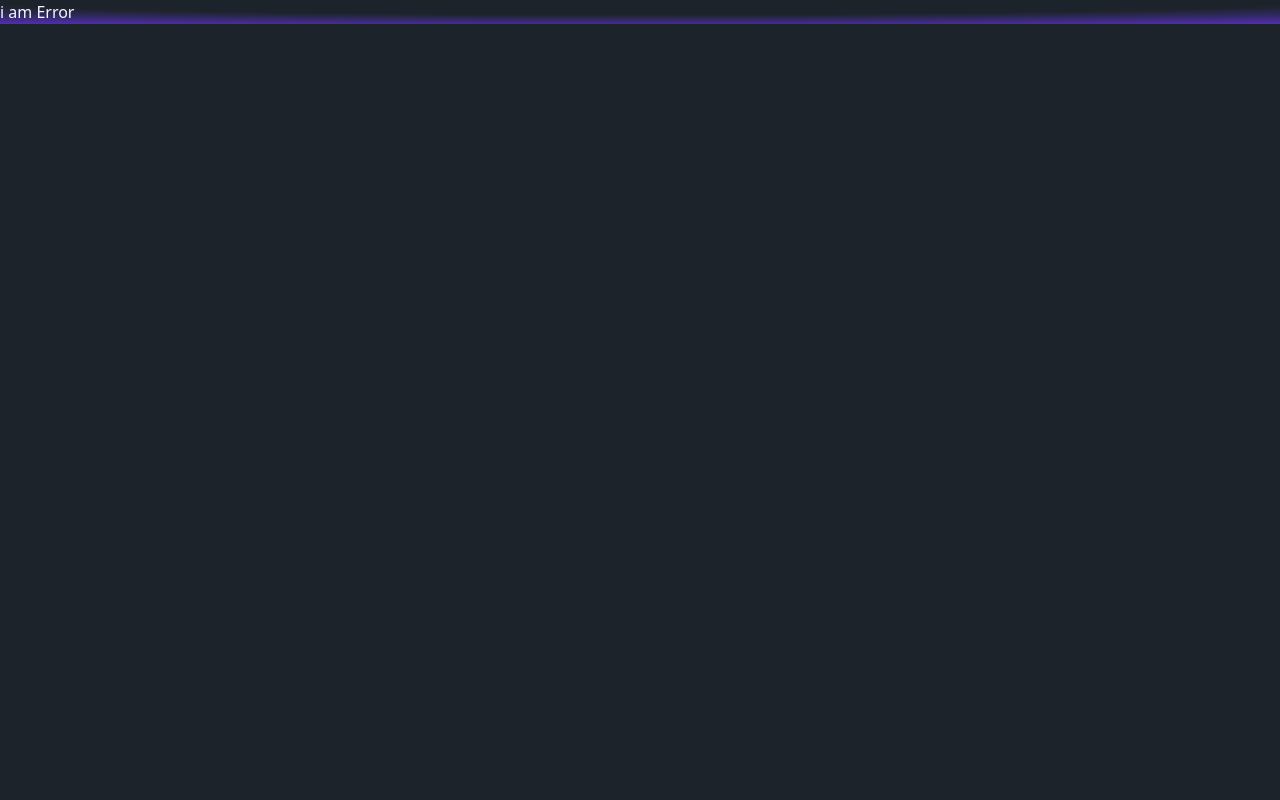
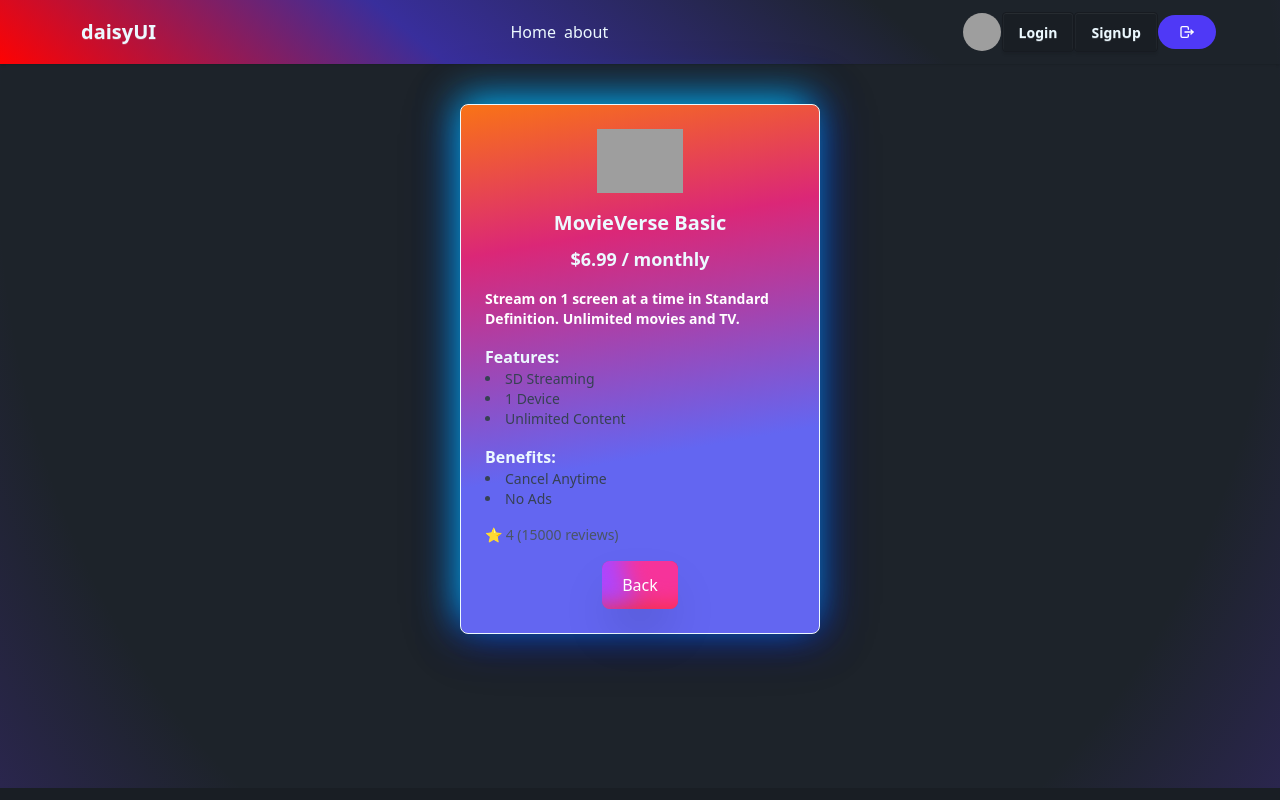
Before and after one commit to mohammad-oli56/MovieVerse, a React (Vite) app: page /subDetails/1 in a window 1280 px wide. Before the commit this address had no page. Shown: the top 800 px of the page. Built offline with nearby package versions, Linux system fonts and the light colour scheme; grey boxes are pictures that could not be loaded.

Commit message:
add details button

```diff
--- a/public/sub_plan.json
+++ b/public/sub_plan.json
@@ -5,7 +5,7 @@
     "thumbnail_logo": "https://example.com/logos/movieverse-basic.png",
     "frequency": "monthly",
     "price": 6.99,
-    "description": "Stream on 1 screen at a time in Standard Definition. Unlimited movies and TV shows.",
+    "description": "Stream on 1 screen at a time in Standard Definition. Unlimited movies and TV.",
     "features": ["SD Streaming", "1 Device", "Unlimited Content"],
     "subscription_benefits": ["Cancel Anytime", "No Ads"],
     "ratings": 4.0,
--- /dev/null
+++ b/src/Component/Allmovies.jsx
@@ -0,0 +1,25 @@
+import React from 'react';
+import usder from '../assets/istockphoto-1348157796-612x612.jpg'
+import { Link } from 'react-router';
+
+const Allmovies = () => {
+    return (
+        <div>
+
+            <img className='w-full h-[600px] mx-auto' src={usder} alt="" />
+           <div className='flex justify-center my-4'>
+            <Link to='/'>
+            <a  class="relative p-0.5 inline-flex items-center justify-center font-bold overflow-hidden group rounded-md">
+    <span class="w-full h-full bg-gradient-to-br from-[#ff8a05] via-[#ff5478] to-[#ff00c6] group-hover:from-[#ff00c6] group-hover:via-[#ff5478] group-hover:to-[#ff8a05] absolute"></span>
+    <span class="relative px-6 py-3 transition-all ease-out bg-gray-900 rounded-md group-hover:bg-opacity-0 duration-400">
+        <span class="relative text-white">Back Home</span>
+    </span>
+</a>
+
+            </Link>
+           </div>
+        </div>
+    );
+};
+
+export default Allmovies;
--- a/src/Component/Movie.jsx
+++ b/src/Component/Movie.jsx
@@ -1,15 +1,19 @@
 import React from 'react';
+import { Link, Links, useNavigate } from 'react-router';
 
 const Movie = ({ movie }) => {
-    console.log(movie)
+    // console.log(movie)
+    // const navigate = useNavigate()sd
     const { poster, title } = movie
     return (
         <div className="bg-amber-50 rounded-lg shadow-md flex-col justify-center items-center overflow-hidden ">
             <img src={poster} alt={title} className="w-full h-44 object-cover" />
-            <a href="#_" className="relative w-full inline-flex items-center justify-start px-6 py-3 overflow-hidden font-medium transition-all bg-white rounded hover:bg-white group">
+           <Link to='allmovies'>
+           <button  className="relative w-full inline-flex items-center justify-start px-6 py-3 overflow-hidden font-medium transition-all bg-white rounded hover:bg-white group">
                 <span class="w-48 h-48 rounded rotate-[-40deg] bg-purple-600 absolute bottom-0 left-0 -translate-x-full ease-out duration-500 transition-all translate-y-full mb-9 ml-9 group-hover:ml-0 group-hover:mb-32 group-hover:translate-x-0"></span>
                 <span class="relative w-full text-left text-black transition-colors duration-300 ease-in-out group-hover:text-white">Watch</span>
-            </a>
+            </button>
+           </Link>
         </div>
     );
 };
--- a/src/Component/Singlecard.jsx
+++ b/src/Component/Singlecard.jsx
@@ -1,12 +1,16 @@
 import React from 'react';
+import { useNavigate } from 'react-router';
 
 const Singlecard = ({ card }) => {
-  console.log("Single card:", card);
+  // console.log("Single card:", card);
 
-  const { name, thumbnail_logo, frequency, price, description, features, subscription_benefits, ratings, number_of_reviews } = card;
+  const { name, thumbnail_logo, frequency, price, description,id } = card;
+  // console.log(id)
+
+  const navigate = useNavigate()
 
   return (
-    <div className="p-6 border rounded-lg shadow-[-5px_-10px_39px_-4px_rgba(0,255,255,0.7),0px_0px_40px_0px_rgba(0,0,255,0.5),0px_0px_60px_0px_rgba(0,0,128,0.3)] w-full bg-[linear-gradient(170deg,_rgba(249,115,22,1),_rgba(219,39,119,1)_26%,_rgba(99,102,241,1)_45%)]">
+    <div className="p-6 h-90 border rounded-lg shadow-[-5px_-10px_39px_-4px_rgba(0,255,255,0.7),0px_0px_40px_0px_rgba(0,0,255,0.5),0px_0px_60px_0px_rgba(0,0,128,0.3)] w-full bg-[linear-gradient(170deg,_rgba(249,115,22,1),_rgba(219,39,119,1)_26%,_rgba(99,102,241,1)_65%)]">
       {/* Logo */}
       <img
         src={thumbnail_logo}
@@ -21,32 +25,41 @@ const Singlecard = ({ card }) => {
       <p className="text-lg font-semibold text-center mb-4">${price} / {frequency}</p>
 
       {/* Description */}
-      <p className="text-gray-600 text-sm mb-4">{description}</p>
+      <p className="text-white font-bold text-sm mb-4">{description}</p>
 
       {/* Features List */}
-      <div className="mb-4">
+      {/* <div className="mb-4">
         <h3 className="font-semibold">Features:</h3>
         <ul className="list-disc list-inside text-sm text-gray-700">
           {features.map((feature, index) => (
             <li key={index}>{feature}</li>
           ))}
         </ul>
-      </div>
+      </div> */}
 
       {/* Subscription Benefits */}
-      <div className="mb-4">
+      {/* <div className="mb-4">
         <h3 className="font-semibold">Benefits:</h3>
         <ul className="list-disc list-inside text-sm text-gray-700">
           {subscription_benefits.map((benefit, index) => (
             <li key={index}>{benefit}</li>
           ))}
         </ul>
-      </div>
+      </div> */}
 
       {/* Ratings */}
-      <p className="text-sm text-gray-600">
+      {/* <p className="text-sm text-gray-600">
         ⭐ {ratings} ({number_of_reviews} reviews)
-      </p>
+      </p> */}
+
+      <div className='flex justify-center items-center mt-16'>
+        <button onClick={()=>navigate(`/subDetails/${id}`)} className="relative inline-flex items-center justify-center px-6 py-3 text-lg font-medium tracking-tighter text-white bg-gray-800 rounded-md group">
+          <span class="absolute inset-0 w-full h-full mt-1 ml-1 transition-all duration-300 ease-in-out bg-purple-600 rounded-md group-hover:mt-0 group-hover:ml-0"></span>
+          <span class="absolute inset-0 w-full h-full bg-white rounded-md "></span>
+          <span class="absolute inset-0 w-full h-full transition-all duration-200 ease-in-out delay-100 bg-purple-600 rounded-md opacity-0 group-hover:opacity-100 "></span>
+          <span class="relative text-purple-600 transition-colors duration-200 ease-in-out delay-100 group-hover:text-white">More Details</span>
+        </button>
+      </div>
     </div>
   );
 };
--- /dev/null
+++ b/src/Component/SubDetails.jsx
@@ -0,0 +1,74 @@
+import React from 'react';
+import { Link, useLoaderData, useParams } from 'react-router';
+
+const SubDetails = () => {
+    const {id}=useParams();
+    const data = useLoaderData()
+    console.log(data)
+
+    const singlcard = data.find(data=>data.id == id);
+
+    console.log(singlcard)
+
+    const { name, thumbnail_logo, frequency, price, description, features, subscription_benefits, ratings, number_of_reviews, } = singlcard;
+    return (
+        <div className="p-6 my-10 mx-auto border rounded-lg shadow-[-5px_-10px_39px_-4px_rgba(0,255,255,0.7),0px_0px_40px_0px_rgba(0,0,255,0.5),0px_0px_60px_0px_rgba(0,0,128,0.3)] w-90 bg-[linear-gradient(170deg,_rgba(249,115,22,1),_rgba(219,39,119,1)_26%,_rgba(99,102,241,1)_65%)]">
+      {/* Logo */}
+      <img
+        src={thumbnail_logo}
+        alt={`${name} logo`}
+        className="h-16 mb-4 object-contain mx-auto"
+      />
+
+      {/* Plan Name */}
+      <h2 className="text-xl font-bold mb-2 text-center">{name}</h2>
+
+      {/* Plan Price & Frequency */}
+      <p className="text-lg font-semibold text-center mb-4">${price} / {frequency}</p>
+
+      {/* Description */}
+      <p className="text-white font-bold text-sm mb-4">{description}</p>
+
+      {/* Features List */}
+      <div className="mb-4">
+        <h3 className="font-semibold">Features:</h3>
+        <ul className="list-disc list-inside text-sm text-gray-700">
+          {features.map((feature, index) => (
+            <li key={index}>{feature}</li>
+          ))}
+        </ul>
+      </div>
+
+      {/* Subscription Benefits */}
+      <div className="mb-4">
+        <h3 className="font-semibold">Benefits:</h3>
+        <ul className="list-disc list-inside text-sm text-gray-700">
+          {subscription_benefits.map((benefit, index) => (
+            <li key={index}>{benefit}</li>
+          ))}
+        </ul>
+      </div>
+
+      {/* Ratings */}
+      <p className="text-sm mb-4 text-gray-600">
+        ⭐ {ratings} ({number_of_reviews} reviews)
+      </p>
+
+          <div className='flex justify-center items-center'>
+          <Link to='/'>
+          <a class="relative inline-flex items-center justify-center  p-4 px-5 py-3 overflow-hidden font-medium text-indigo-600 rounded-lg shadow-2xl group">
+    <span class="absolute top-0 left-0 w-40 h-40 -mt-10 -ml-3 transition-all duration-700 bg-red-500 rounded-full blur-md ease"></span>
+    <span class="absolute inset-0 w-full h-full transition duration-700 group-hover:rotate-180 ease">
+        <span class="absolute bottom-0 left-0 w-24 h-24 -ml-10 bg-purple-500 rounded-full blur-md"></span>
+        <span class="absolute bottom-0 right-0 w-24 h-24 -mr-10 bg-pink-500 rounded-full blur-md"></span>
+    </span>
+    <span class="relative text-white">Back</span>
+</a>
+          </Link>
+          </div>
+
+        </div>
+    );
+};
+
+export default SubDetails;
--- a/src/Router/Router.jsx
+++ b/src/Router/Router.jsx
@@ -7,6 +7,8 @@ import Error from "../pages/Error";
 import Home from "../pages/Home";
 import Login from "../Component/Login";
 import Signup from "../Component/Signup";
+import SubDetails from "../Component/SubDetails";
+import Allmovies from "../Component/Allmovies";
 
   export const router = createBrowserRouter([
     {
@@ -37,6 +39,15 @@ import Signup from "../Component/Signup";
          {
             path :'signup',
             element:<Signup></Signup>
+         },
+         {
+          path:'/subDetails/:id',
+          Component:SubDetails,
+          loader:()=>fetch("/sub_plan.json")
+         },
+         {
+          path:'allmovies',
+          Component:Allmovies
          }
       ]
     },
```
Also changed, not shown: src/assets/istockphoto-1348157796-612x612.jpg (added).
